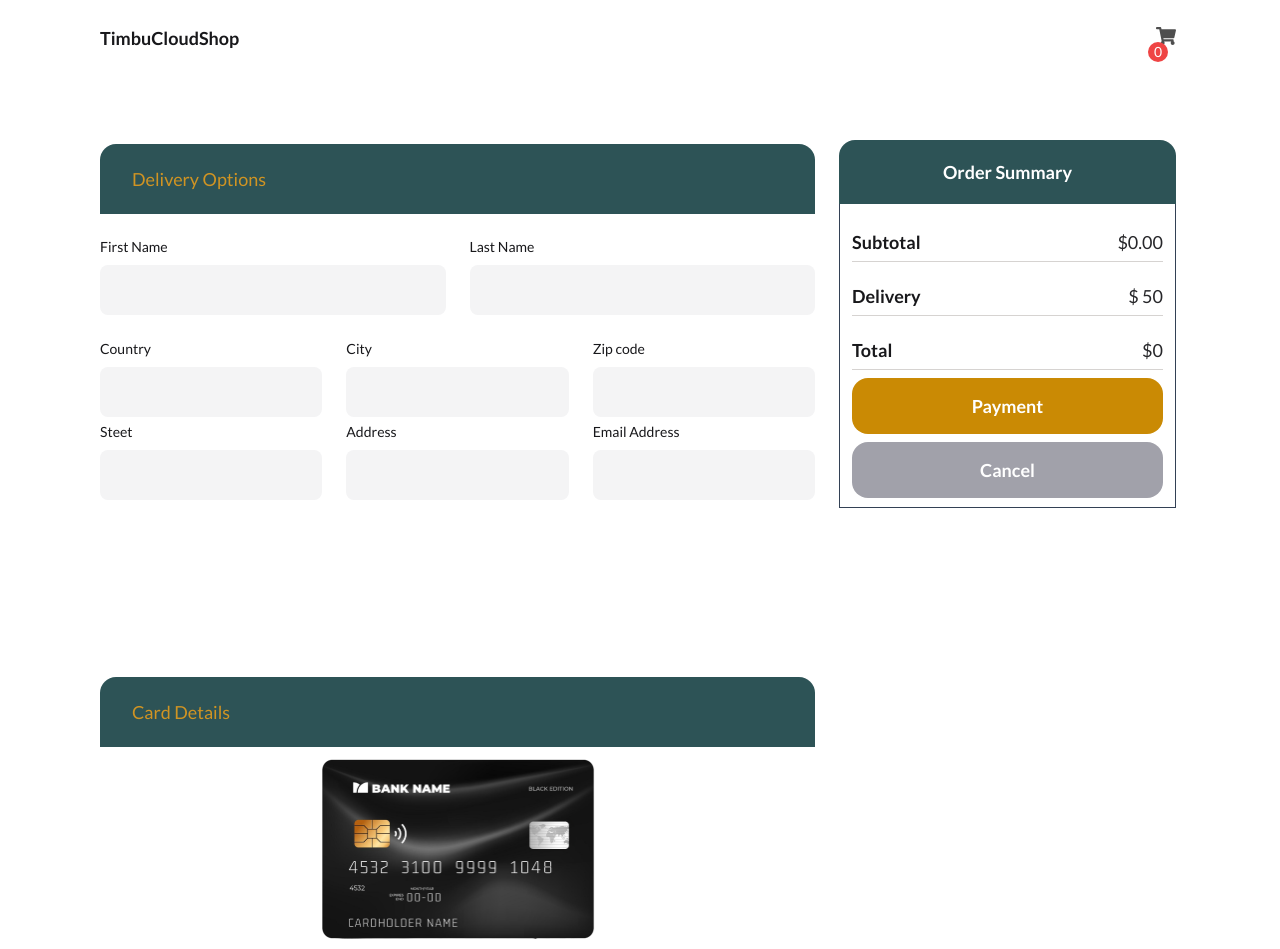
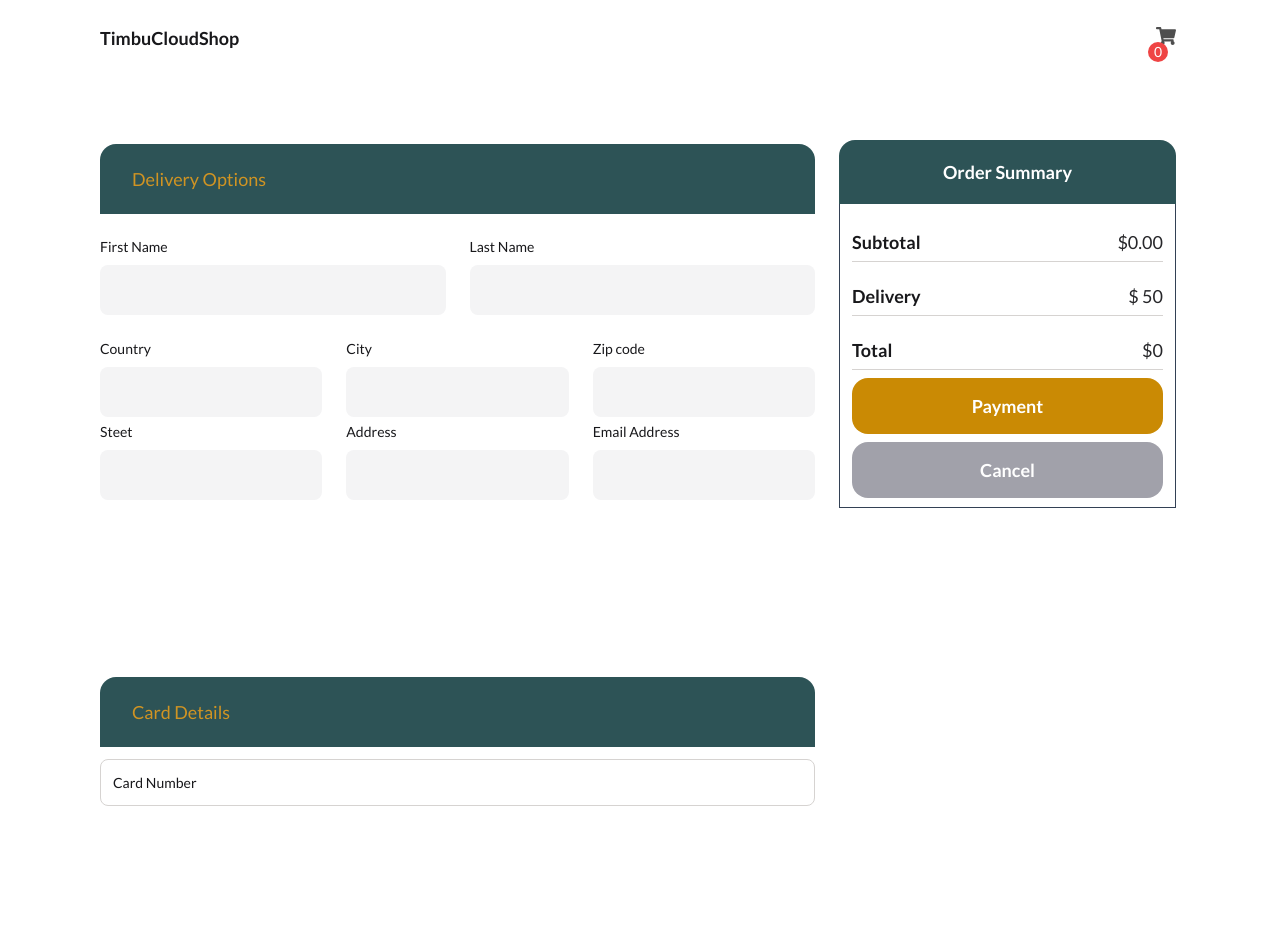
Before and after one commit to Amal-Salam/TimbuCloudShop, a React (Vite) app in the folder e-comm/: page /checkout in a window 1280 px wide. Shown: the top 949 px of the page. Built offline with nearby package versions, Linux system fonts and the light colour scheme.

Commit message:
Update cardDetails.jsx

```diff
--- a/e-comm/src/components/checkout/cardDetails.jsx
+++ b/e-comm/src/components/checkout/cardDetails.jsx
@@ -9,7 +9,7 @@ function CardDetails(){
               Card Details
             </div>
           </div>
-          <img className='w-[274px] h-[180px]' src={card} />
+{/*           <img className='w-[274px] h-[180px]' src={card} /> */}
           <div className='self-stretch grow shrink basis-0 flex-col justify-start items-start gap-6 flex'>
             <div className='self-stretch grow shrink basis-0 flex-col justify-between items-start flex'>
               <div className='self-stretch p-3 rounded-lg border border-stone-300 justify-start items-center gap-2.5 inline-flex'>
```
